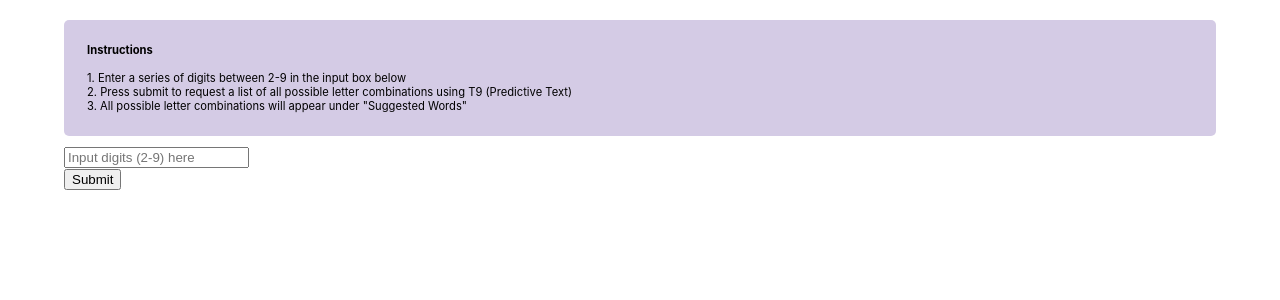
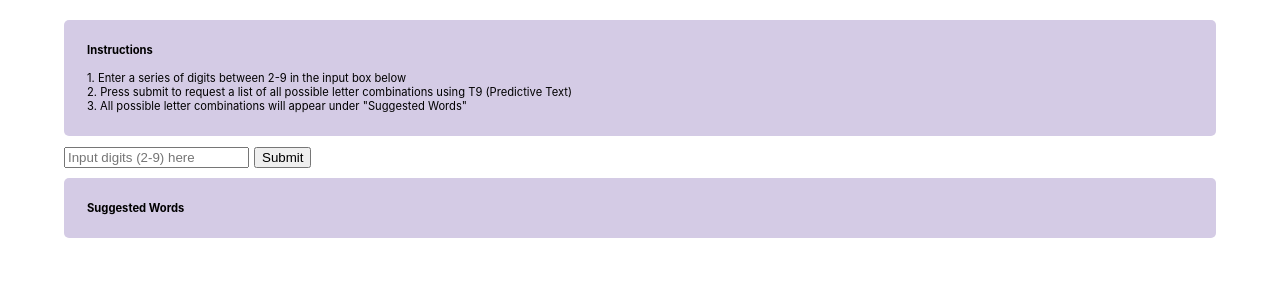
Before and after one commit to simonaus/edume, a React (Create React App) app in the folder client/: page / in a window 1280 px wide. Shown: the top 300 px of the page. Built offline with nearby package versions, Linux system fonts and the light colour scheme.

Commit message:
Feat: Create PredictiveTextOutput component

```diff
--- a/client/src/components/PredictiveTextInput.js
+++ b/client/src/components/PredictiveTextInput.js
@@ -22,8 +22,7 @@ export const PredictiveTextInput = () => {
       <div style={styles.warning}>{warning}</div>
       <form onSubmit={submitHandler}>
         <input type='text' value={input} placeholder="Input digits (2-9) here" onChange={(e) => { setInput(e.target.value) }} />
-        <br />
-        <button type="submit">Submit</button>
+        <button style={styles.button} type="submit">Submit</button>
       </form>
     </div>
   );
@@ -34,5 +33,8 @@ const styles = {
     color: '#8B0000',
     fontWeight: 'bold',
     fontSize: '.7rem',
+  },
+  button: {
+    marginLeft: '5px',
   }
 }
--- /dev/null
+++ b/client/src/components/PredictiveTextOutput.js
@@ -0,0 +1,27 @@
+export const PredictiveTextOutput = () => {
+
+  return (
+    <div style={styles.container}>
+      <div style={styles.heading}>Suggested Words</div>
+      <div style={styles.wordContainer}>
+
+      </div>
+    </div>
+  )
+}
+
+const styles = {
+  container: {
+    backgroundColor: '#d4cbe5',
+    padding: '2%',
+    borderRadius: '5px',
+    fontSize: '.7rem',
+    marginTop: '10px',
+  },
+  heading: {
+    fontWeight: 'bold',
+  },
+  wordContainer: {
+    display: 'flex',
+  }
+}
--- a/client/src/containers/PredictiveTextContainer.js
+++ b/client/src/containers/PredictiveTextContainer.js
@@ -1,5 +1,6 @@
 import { PredictiveTextInstructions } from '../components/PredictiveTextInstructions';
 import { PredictiveTextInput } from '../components/PredictiveTextInput';
+import { PredictiveTextOutput } from '../components/PredictiveTextOutput';
 
 export const PredictiveTextContainer = () => {
 
@@ -7,6 +8,7 @@ export const PredictiveTextContainer = () => {
     <div style={styles.container}>
       <PredictiveTextInstructions />
       <PredictiveTextInput />
+      <PredictiveTextOutput />
     </div>
   )
 };
```
